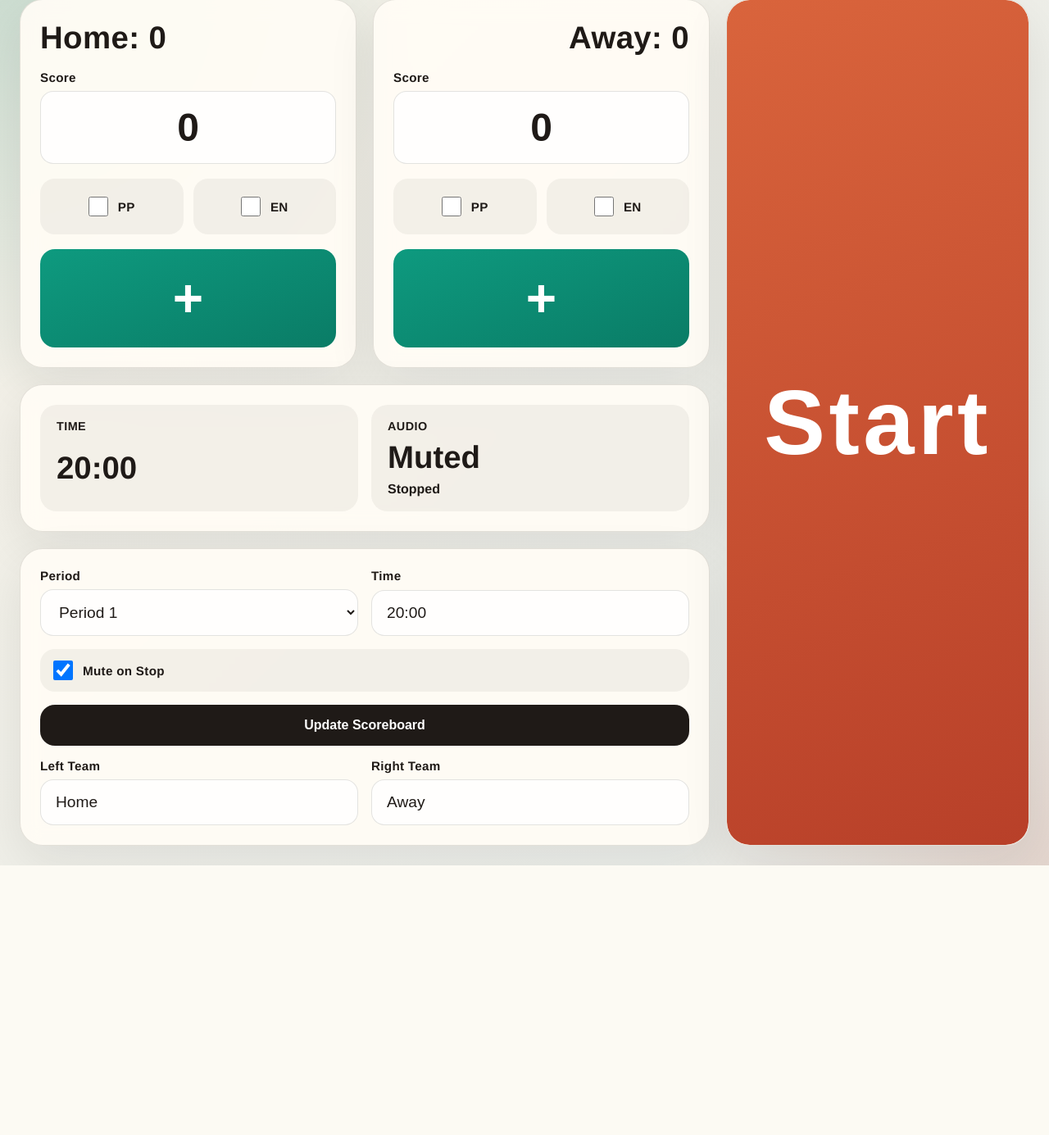
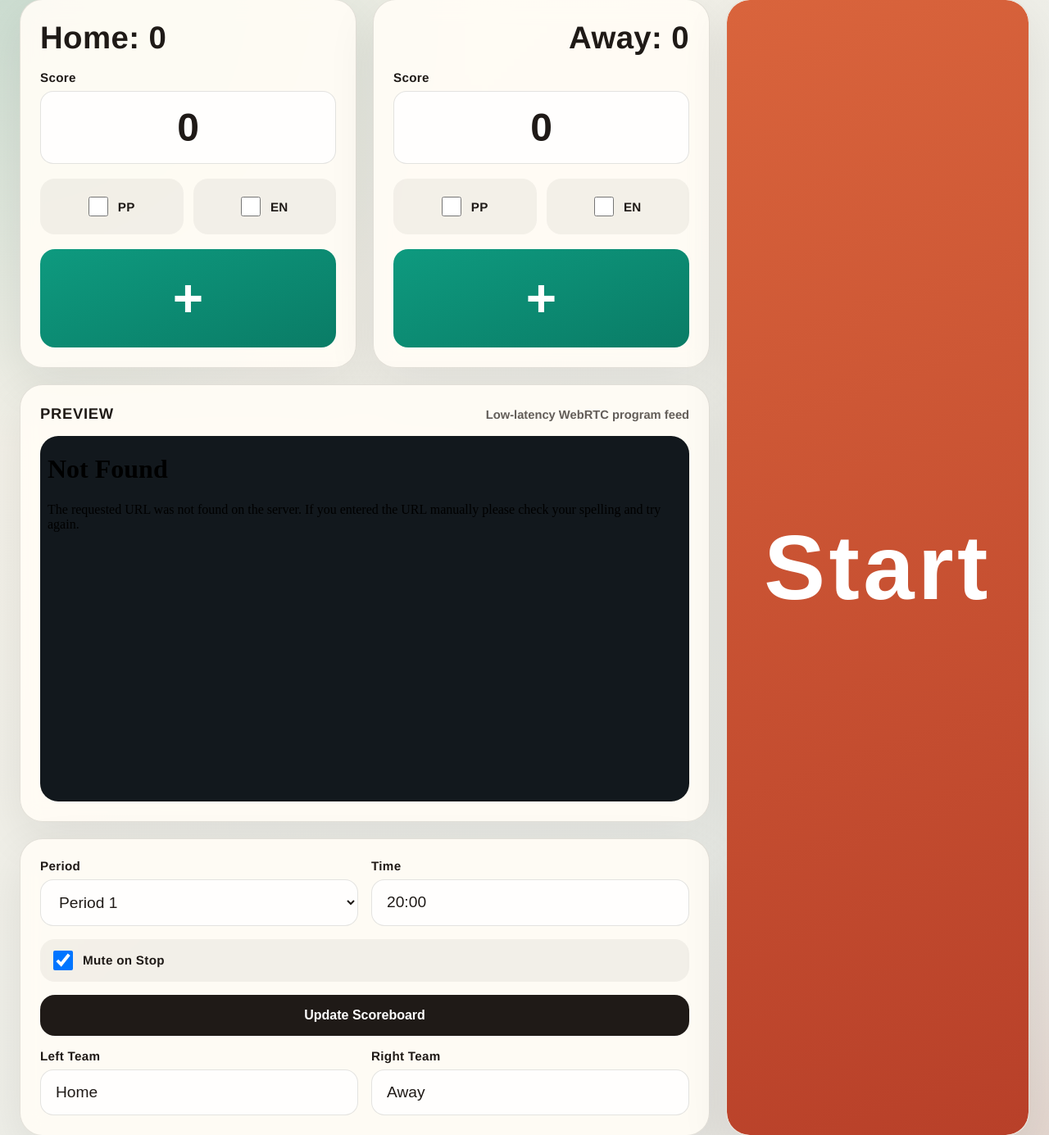
Before and after one commit to paulmossman/easy-game-livestream, a Flask app: page / in a window 1280 px wide. Shown: the part 25-1410 px from the top of the page at 82% size. Before the commit the page ends 1081 px from the top, so only its background shows below. Run offline with Flask 3, Linux system fonts and the light colour scheme; data that the repository does not hold is empty; some libraries are stand-ins or nearby versions.

Commit message:
feat: now preview the stream from the existing MediaMTX container, and also show the preview in the app's web UI

```diff
--- a/docker-compose.yml
+++ b/docker-compose.yml
@@ -3,6 +3,9 @@ services:
     image: bluenviron/mediamtx:latest
     ports:
       - "1935:1935"
+      - "8888:8888"
+      - "8889:8889"
+      - "8189:8189/udp"
     volumes:
       - ./mediamtx.yml:/mediamtx.yml:ro
     command: ["/mediamtx.yml"]
--- a/src/app.py
+++ b/src/app.py
@@ -35,6 +35,7 @@ state = {
     'running': False,
 }
 ffmpeg_process = None
+relay_ffmpeg_process = None
 process_lock = threading.Lock()
 publish_start_generation = 0
 ffmpeg_ready = False
@@ -60,15 +61,23 @@ def cleanup_ffmpeg():
 def is_ffmpeg_running():
     return ffmpeg_process is not None and ffmpeg_process.poll() is None
 
+def is_relay_ffmpeg_running():
+    return relay_ffmpeg_process is not None and relay_ffmpeg_process.poll() is None
+
+def stop_process(process):
+    if process:
+        process.terminate()
+        try:
+            process.wait(timeout=5)
+        except subprocess.TimeoutExpired:
+            process.kill()
+
 def stop_ffmpeg():
-    global ffmpeg_process
-    if ffmpeg_process:
-        ffmpeg_process.terminate()
-        try:
-            ffmpeg_process.wait(timeout=5)
-        except subprocess.TimeoutExpired:
-            ffmpeg_process.kill()
-        ffmpeg_process = None
+    global ffmpeg_process, relay_ffmpeg_process
+    stop_process(relay_ffmpeg_process)
+    relay_ffmpeg_process = None
+    stop_process(ffmpeg_process)
+    ffmpeg_process = None
 
 def watch_ffmpeg(process):
     global ffmpeg_process, ffmpeg_ready
@@ -84,6 +93,18 @@ def watch_ffmpeg(process):
         if ffmpeg_process is process:
             print(f"FFmpeg exited with code {return_code}", flush=True)
             cleanup_ffmpeg()
+
+def watch_relay_ffmpeg(process):
+    global relay_ffmpeg_process
+    for line in process.stderr:
+        if not any(keyword in line for keyword in ["frame=", "fps=", "size=", "time=", "bitrate=", "speed="]):
+            print("Relay FFmpeg stderr:", line.strip(), flush=True)
+
+    return_code = process.wait()
+    with process_lock:
+        if relay_ffmpeg_process is process:
+            print(f"Relay FFmpeg exited with code {return_code}", flush=True)
+            relay_ffmpeg_process = None
 
 def current_overlay_text():
     home_flags = ' '.join(flag for flag, enabled in [('PP', state['home_pp']), ('EN', state['home_en'])] if enabled)
@@ -182,6 +203,25 @@ def tick_game_clock():
 def current_input_url():
     return f"{config.get('rtmp_input_url', 'rtmp://mediamtx/live')}/{config.get('stream_name', 'stream')}"
 
+def build_rtmp_url(base_url, stream_key):
+    if not stream_key:
+        return base_url
+    if base_url.endswith('/'):
+        return f"{base_url}{stream_key}"
+    return f"{base_url}/{stream_key}"
+
+def current_preview_output_url():
+    output_base = config.get('preview_output_url') or config.get('output_url') or 'rtmp://mediamtx/live/'
+    output_key = config.get('preview_stream_key') or config.get('output_stream_key') or 'preview'
+    return build_rtmp_url(output_base, output_key)
+
+def current_upstream_output_url():
+    output_base = config.get('youtube_output_url') or ''
+    output_key = os.getenv('YOUTUBE_STREAM_KEY') or config.get('youtube_stream_key') or ''
+    if not output_base:
+        return ''
+    return build_rtmp_url(output_base, output_key)
+
 def current_stream_path():
     parsed = urllib.parse.urlparse(current_input_url())
     path = parsed.path.strip('/')
@@ -215,12 +255,40 @@ def is_stream_ready():
         last_stream_ready_state = False
     return False
 
+def start_relay_ffmpeg():
+    global relay_ffmpeg_process
+    upstream_url = current_upstream_output_url()
+    if not upstream_url:
+        return
+    if is_relay_ffmpeg_running():
+        return
+
+    input_url = current_preview_output_url()
+    try:
+        relay_cmd = [
+            'ffmpeg',
+            '-rtmp_live', 'live',
+            '-i', input_url,
+            '-c', 'copy',
+            '-f', 'flv',
+            upstream_url,
+        ]
+        print("Starting relay FFmpeg:", ' '.join(relay_cmd), flush=True)
+        relay_ffmpeg_process = subprocess.Popen(
+            relay_cmd,
+            stdout=subprocess.DEVNULL,
+            stderr=subprocess.PIPE,
+            text=True,
+        )
+        threading.Thread(target=watch_relay_ffmpeg, args=(relay_ffmpeg_process,), daemon=True).start()
+    except Exception as e:
+        print(f"Error starting relay FFmpeg: {e}", flush=True)
+        relay_ffmpeg_process = None
+
 def run_ffmpeg():
     global ffmpeg_process, ffmpeg_ready
-    youtube_key = os.getenv('YOUTUBE_STREAM_KEY') or config.get('youtube_stream_key') or ''
     input_url = current_input_url()
-    output_base = config.get('youtube_output_url', 'rtmp://a.rtmp.youtube.com/live2/')
-    output_url = f"{output_base}{youtube_key}" if youtube_key else output_base
+    output_url = current_preview_output_url()
 
     try:
         stop_ffmpeg()
@@ -272,7 +340,21 @@ def run_ffmpeg():
         )
         audio = stream.audio.filter(audio_control_target, volume=current_volume_level())
 
-        out = ffmpeg.output(video, audio, output_url, f='flv', vcodec='libx264', acodec='aac')
+        out = ffmpeg.output(
+            video,
+            audio,
+            output_url,
+            f='flv',
+            vcodec='libx264',
+            acodec='aac',
+            preset='veryfast',
+            tune='zerolatency',
+            pix_fmt='yuv420p',
+            g=30,
+            keyint_min=30,
+            sc_threshold=0,
+            bf=0,
+        )
         cmd = ['ffmpeg'] + ffmpeg.get_args(out)
         print("Starting ffmpeg:", ' '.join(cmd), flush=True)
         ffmpeg_process = subprocess.Popen(
@@ -290,6 +372,7 @@ def run_ffmpeg():
             return
 
         threading.Thread(target=watch_ffmpeg, args=(ffmpeg_process,), daemon=True).start()
+        start_relay_ffmpeg()
     except Exception as e:
         print(f"Error starting ffmpeg: {e}", flush=True)
         cleanup_ffmpeg()
--- a/src/static/js/app.js
+++ b/src/static/js/app.js
@@ -1,4 +1,17 @@
 const socket = io();
+
+function previewUrl() {
+    return `${window.location.protocol}//${window.location.hostname}:8889/live/preview/`;
+}
+
+function initializePreviewFrame() {
+    const previewFrame = document.getElementById('preview-frame');
+    if (!previewFrame) {
+        return;
+    }
+
+    previewFrame.src = previewUrl();
+}
 
 function teamDisplay(teamName, score, ppEnabled, enEnabled, isRightSide) {
     const safeTeamName = teamName || (isRightSide ? 'Right Team' : 'Left Team');
@@ -183,4 +196,5 @@ document.addEventListener('keydown', handleGlobalKeypress);
 
 socket.on('state_updated', renderState);
 
+initializePreviewFrame();
 loadInitialState();
--- a/src/templates/index.html
+++ b/src/templates/index.html
@@ -88,6 +88,10 @@
             align-content: start;
         }
 
+        .preview-panel {
+            gap: 16px;
+        }
+
         .settings-panel {
             grid-area: settings;
             padding: 24px;
@@ -157,6 +161,47 @@
             display: grid;
             grid-template-columns: 1fr 1fr;
             gap: 16px;
+        }
+
+        .preview-header {
+            display: flex;
+            align-items: baseline;
+            justify-content: space-between;
+            gap: 12px;
+        }
+
+        .preview-title {
+            margin: 0;
+            font-size: 1.15rem;
+            font-weight: 900;
+            letter-spacing: 0.04em;
+            text-transform: uppercase;
+        }
+
+        .preview-subtitle {
+            font-size: 0.92rem;
+            font-weight: 700;
+            color: rgba(31, 26, 23, 0.7);
+        }
+
+        .preview-frame {
+            width: 100%;
+            aspect-ratio: 16 / 9;
+            border: 1px solid var(--line);
+            border-radius: 22px;
+            background: #12181d;
+        }
+
+        .visually-hidden {
+            position: absolute;
+            width: 1px;
+            height: 1px;
+            padding: 0;
+            margin: -1px;
+            overflow: hidden;
+            clip: rect(0, 0, 0, 0);
+            white-space: nowrap;
+            border: 0;
         }
 
         .meta {
@@ -329,17 +374,21 @@
                 <button type="button" id="away-plus" class="plus-button">+</button>
             </section>
 
-            <section class="panel shared-panel">
-                <div class="shared-grid">
-                    <div class="meta">
-                        <div class="meta-label">Time</div>
-                        <div id="time-display" class="meta-value">20:00</div>
-                    </div>
-                    <div class="meta">
-                        <div class="meta-label">Audio</div>
-                        <div id="audio-state" class="meta-value">Muted</div>
-                        <div id="status-text" class="status-line">Stopped</div>
-                    </div>
+            <section class="panel shared-panel preview-panel">
+                <div class="preview-header">
+                    <h3 class="preview-title">Preview</h3>
+                    <div class="preview-subtitle">Low-latency WebRTC program feed</div>
+                </div>
+                <iframe
+                    id="preview-frame"
+                    class="preview-frame"
+                    title="Live preview"
+                    allow="autoplay; fullscreen; picture-in-picture"
+                ></iframe>
+                <div class="visually-hidden" aria-hidden="true">
+                    <div id="time-display" class="meta-value">20:00</div>
+                    <div id="audio-state" class="meta-value">Muted</div>
+                    <div id="status-text" class="status-line">Stopped</div>
                 </div>
             </section>
 
```
Also changed, not shown: README.md.
